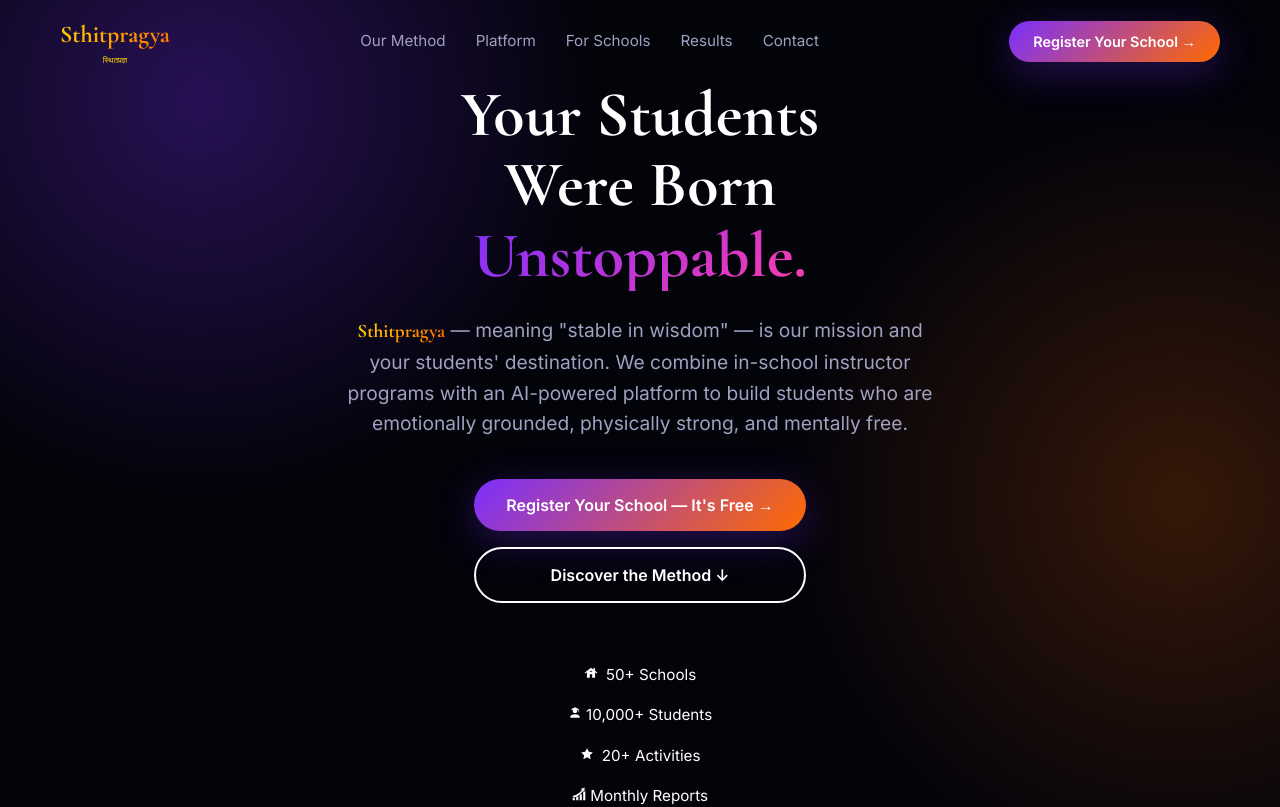
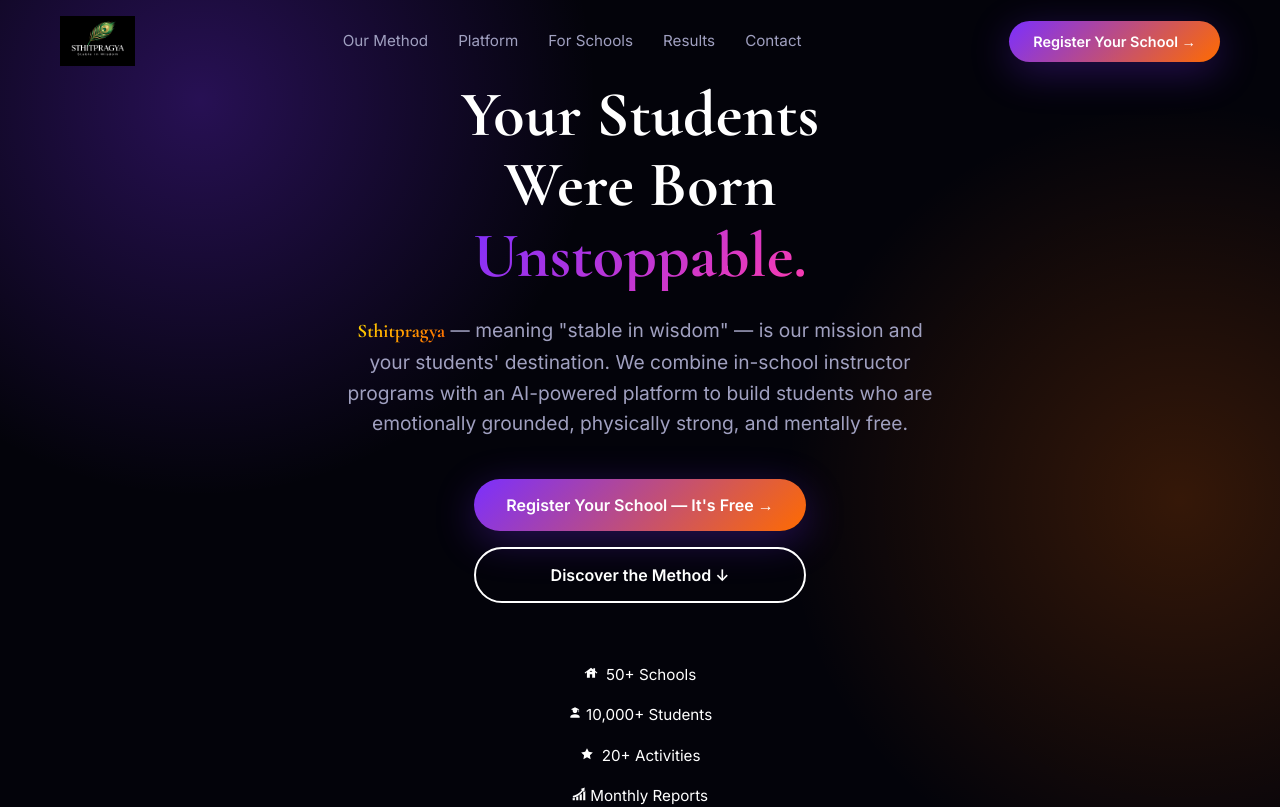
Before and after one commit to Yadlasunny/sthitpragya, a Next.js app: page / in a window 1280 px wide. Shown: the top 807 px of the page. Built offline with nearby package versions, Linux system fonts and the light colour scheme.

Commit message:
Add company logo to navbar header

```diff
--- a/app/components/sections/NavBar.tsx
+++ b/app/components/sections/NavBar.tsx
@@ -27,9 +27,8 @@
       borderBottom: isScrolled ? '1px solid rgba(255, 255, 255, 0.07)' : 'none'
     }}>
       <div className="container" style={{ display: 'flex', justifyContent: 'space-between', alignItems: 'center', padding: '16px 20px' }}>
-        <div>
-          <h2 className="font-display gradient-text-gold-saffron" style={{ margin: 0, fontSize: 'clamp(18px, 5vw, 24px)' }}>Sthitpragya</h2>
-          <div style={{ fontSize: '8px', color: 'var(--gradient-4)', textAlign: 'center' }}>स्थितप्रज्ञ</div>
+        <div style={{ display: 'flex', alignItems: 'center' }}>
+          <img src="/logo.png" alt="Sthitpragya" style={{ height: '50px', width: 'auto' }} />
         </div>
 
         {/* Desktop Menu */}
```
Also changed, not shown: public/logo.png (added).
